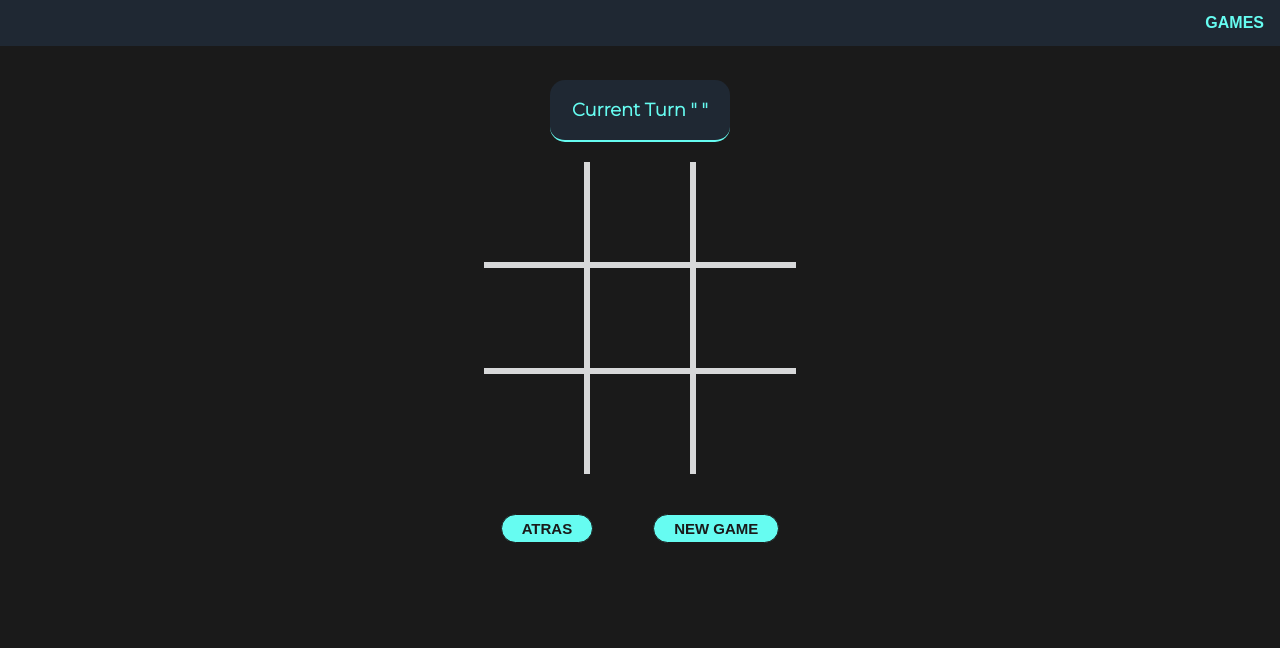
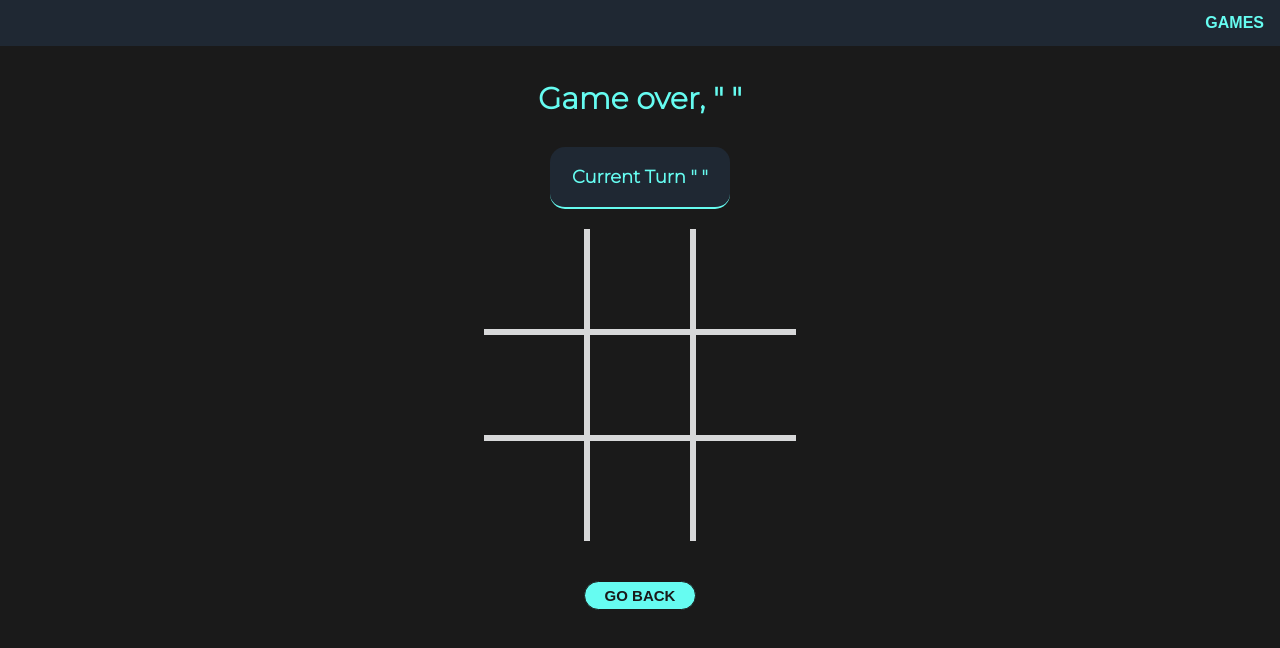
Before and after one commit to bryan0545/3_IN_LINE_GAME, a React (Create React App) app in the folder frontend/: page /game in a window 1280 px wide. Shown: the top 648 px of the page. Built offline with nearby package versions, Linux system fonts and the light colour scheme; no server answers.

Commit message:
added title with the winner

```diff
--- a/frontend/package.json
+++ b/frontend/package.json
@@ -7,7 +7,9 @@
     "@testing-library/react": "^9.3.2",
     "@testing-library/user-event": "^7.1.2",
     "axios": "^0.20.0",
+    "bootstrap": "^4.5.3",
     "react": "^17.0.0",
+    "react-bootstrap": "^1.4.0",
     "react-dom": "^17.0.0",
     "react-router-dom": "^5.2.0",
     "react-scripts": "3.4.4",
--- a/frontend/src/App.js
+++ b/frontend/src/App.js
@@ -1,16 +1,17 @@
 import React from 'react';
-import { BrowserRouter as Router, Route } from 'react-router-dom'
+import { BrowserRouter as Router, Route } from 'react-router-dom';
 import './App.css';
 import Games from './components/Games';
-import Game from './components/Game/Game'
-import NavBar from './components/NavBar/NavBar'
+import Game from './components/Game/Game';
+import NavBar from './components/NavBar/NavBar';
+
 function App() {
   return (
     <div className="App">
       <Router>
         <>
           <NavBar/>
-          <Route exact path="/games" component={Games} />
+          <Route exact path="/" component={Games} />
           <Route exact path="/game" component={Game} />
           <Route exact path="/game/:id" component={Game} />
         </>
--- a/frontend/src/components/Game/Game.jsx
+++ b/frontend/src/components/Game/Game.jsx
@@ -5,7 +5,6 @@ import styled, { css } from 'styled-components';
 import constants from './../../constants/cosntants';
 import ModalWindow from '../ModalWindow/ModalWindow';
 import { StyledNewButton } from './../Buttons/styleButton';
-import NewGameButton from './../Buttons/NewGameButton';
 
 class Game extends Component {
     constructor() {
@@ -101,7 +100,11 @@ class Game extends Component {
         const gameOver = status !== "started";
         console.log(status)
         return (
+
             <GameStyled>
+                {
+                    gameOver && <StyledTitle>Game over, {result} " {winner.toLocaleUpperCase()} "</StyledTitle>
+                }
                 {
                     showModal && <ModalWindow
                         title={`Game over, ${result} " ${winner.toLocaleUpperCase()} "`}
@@ -124,8 +127,7 @@ class Game extends Component {
                     )}
                 </StyledBoard>
                 <StyledButtonsDiv>
-                    <StyledNewButton onClick={this.handleBack}>atras</StyledNewButton>
-                    <NewGameButton/>
+                    <StyledNewButton onClick={this.handleBack}>Go Back</StyledNewButton>
                 </StyledButtonsDiv>
             </GameStyled>
         );
@@ -134,6 +136,13 @@ class Game extends Component {
 
 export default withRouter(Game);
 
+
+const StyledTitle = styled.p`
+    color: ${constants.COLORS.THREETH};
+    text-align: center;
+    font-size: 30px;
+    font-weight:bold;
+`
 
 const GameStyled = styled.div`
     margin: 70px 50px ;
--- a/frontend/src/components/Games.jsx
+++ b/frontend/src/components/Games.jsx
@@ -39,8 +39,8 @@ const Games = () => {
                                 return (
                                     <tr key={id}>
                                         <td>{game.status}</td>
-                                        <td>{game.result}</td>
-                                        <td>{game.winner}</td>
+                                        <td>{game.result ? game.result :'in Proccess'}</td>
+                                        <td>{game.winner ? game.winner:'-'}</td>
                                         <td>{game.created}</td>
                                         <td>{game.updated}</td>
                                         <td>
@@ -90,7 +90,7 @@ table{
         background-color: ${constants.COLORS.BODY};
         position: sticky;
         top: 0;
-        color: ${constants.COLORS.SECOND_LETER};
+        color: ${constants.COLORS.THREETH};
         border-bottom: solid 1px ${constants.COLORS.PRIMARY};
         padding-bottom: 5px;
     }
--- a/frontend/src/components/ModalWindow/ModalWindow.jsx
+++ b/frontend/src/components/ModalWindow/ModalWindow.jsx
@@ -1,7 +1,6 @@
 import React from 'react';
 import styled from 'styled-components';
 import cosntants from './../../constants/cosntants';
-import NewGameButton from './../Buttons/NewGameButton';
 
 
 const ModalWindow = ({ title, handleModal }) => {
@@ -9,7 +8,7 @@ const ModalWindow = ({ title, handleModal }) => {
         <StyledModal onClick = {handleModal}>
             <StyledModalContent>
                 <p>{title}</p>
-                <NewGameButton/>
+
             </StyledModalContent>
         </StyledModal>
     );
@@ -49,7 +48,5 @@ const StyledModalContent = styled.div`
         font-size:20px;
         margin:5px;
     }
-    button{
-        margin-top:10px;
-    }
+
 `
--- a/frontend/src/components/NavBar/NavBar.jsx
+++ b/frontend/src/components/NavBar/NavBar.jsx
@@ -1,5 +1,6 @@
 import React from 'react';
 import { Link } from 'react-router-dom';
+// import { Navbar } from 'react-bootstrap';
 import styled from 'styled-components';
 import constants from './../../constants/cosntants'
 
@@ -7,7 +8,7 @@ const Navigation = () => {
     return (
         <StyledNavbar>
             <ul>
-                <li> <Link to="/games">Games</Link ></li>
+                <li> <Link to="/">Games</Link ></li>
             </ul>
         </StyledNavbar>
     );
--- a/frontend/src/constants/cosntants.js
+++ b/frontend/src/constants/cosntants.js
@@ -1,4 +1,3 @@
-
 const constants = {};
 
 constants.BOARD = {
```
Also changed, not shown: 1 other file (tests, documents, lock files or other folders).
